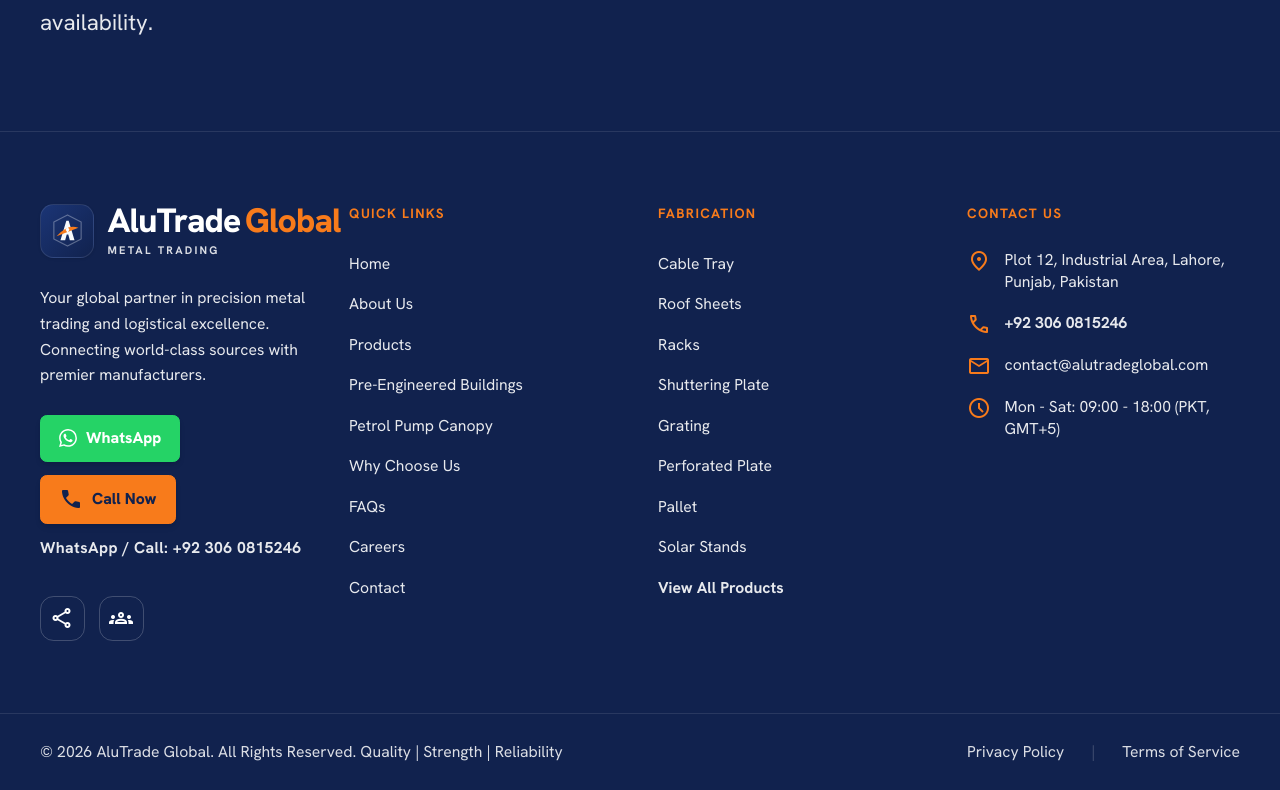
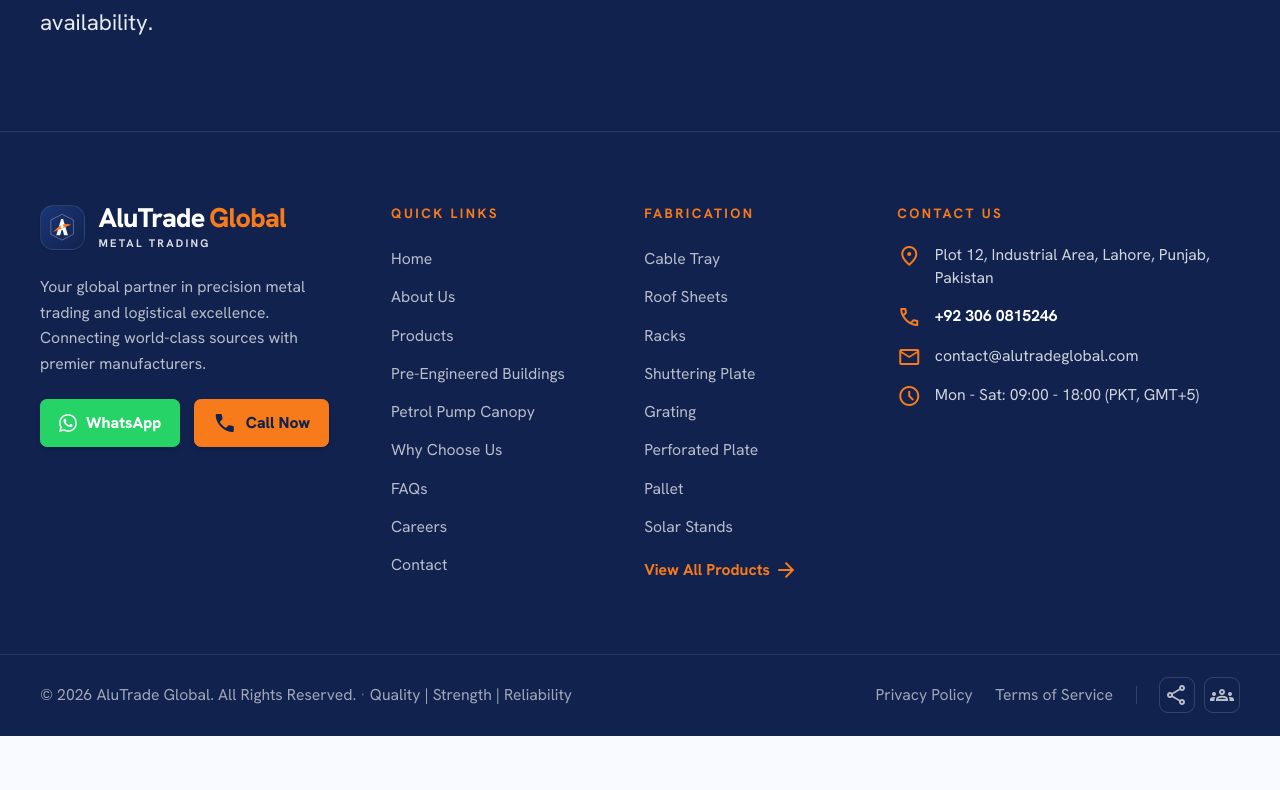
Before and after one commit to AbdulRafayDeveloper/metal-business, a Next.js app: page / in a window 1280 px wide. Shown: the part 8053-8843 px from the top of the page. After the commit the page ends 8789 px from the top, so only its background shows below. Built offline with nearby package versions, Linux system fonts and the light colour scheme; no server answers; a web font is replaced by a local one.

Commit message:
Redesign footer with a cleaner four-column layout

```diff
--- a/src/components/Footer.tsx
+++ b/src/components/Footer.tsx
@@ -6,6 +6,12 @@
 import { Logo } from "@/components/Logo";
 import { ContactActions } from "@/components/ContactActions";
 import { contactNumber, siteConfig } from "@/constants/site";
+
+// Keep the footer column short; the full range lives on the products page.
+const FOOTER_FABRICATION_LIMIT = 8;
+
+const headingClass = "text-xs font-bold uppercase tracking-[0.18em] text-[#F87B1B] mb-5";
+const linkClass = "text-sm text-white/70 hover:text-white transition-colors";
 
 export function Footer() {
   const { t } = useLanguage();
@@ -23,58 +29,55 @@
     // { label: t.nav.requestQuote, href: "/request-a-quote" }, // temporarily hidden (WhatsApp / Call instead)
   ];
 
-  // Keep the footer column short; the full range lives on the products page.
-  const FOOTER_FABRICATION_LIMIT = 8;
   const fabricationLinks = t.productsPage.categories
     .filter((c) => c.group === "fabrication")
     .slice(0, FOOTER_FABRICATION_LIMIT)
     .map((c) => ({ label: c.title, href: `/products#${c.id}` }));
 
-  const linkClass =
-    "text-sm text-white/90 hover:text-[#F87B1B] hover:translate-x-1 transition-all inline-block";
+  const contactRows = [
+    { icon: "location_on", content: <span>{t.contact.info.addressVal}</span> },
+    {
+      icon: "call",
+      content: (
+        <a href={contactNumber.telUrl} dir="ltr" className="font-semibold text-white hover:text-[#F87B1B] transition-colors">
+          {contactNumber.display}
+        </a>
+      ),
+    },
+    {
+      icon: "mail",
+      content: (
+        <a href={`mailto:${siteConfig.contact.email}`} className="hover:text-[#F87B1B] transition-colors break-all">
+          {siteConfig.contact.email}
+        </a>
+      ),
+    },
+    { icon: "schedule", content: <span>{t.contact.info.hoursVal}</span> },
+  ];
+
+  const socialLinks = [
+    { href: "https://linkedin.com", icon: "share", label: "AluTrade Global on LinkedIn" },
+    { href: "https://facebook.com", icon: "groups", label: "AluTrade Global Community" },
+  ];
 
   return (
     <footer
       className="site-footer text-white rounded-none border-t border-white/10"
       style={{ backgroundColor: "#11224E", color: "#ffffff" }}
     >
-      <div className="py-16 px-4 md:px-margin-desktop max-w-container-max mx-auto text-start">
-        <div className="grid grid-cols-1 sm:grid-cols-2 lg:grid-cols-4 gap-12 lg:gap-8">
-          {/* Column 1: Brand Info */}
-          <div className="space-y-6">
-            <Logo variant="footer" size="lg" />
-            <p className="text-sm text-white/90 leading-relaxed max-w-sm">
-              {t.footer.description}
-            </p>
-            <ContactActions variant="onDark" size="sm" showNumber />
-            <div className="pt-2 flex gap-3">
-              <a
-                className="w-10 h-10 border border-white/20 rounded-xl flex items-center justify-center hover:bg-[#F87B1B] hover:text-[#11224E] hover:border-[#F87B1B] transition-all cursor-pointer"
-                href="https://linkedin.com"
-                target="_blank"
-                rel="noopener noreferrer"
-                aria-label="AluTrade Global on LinkedIn"
-              >
-                <span className="material-symbols-outlined text-lg">share</span>
-              </a>
-              <a
-                className="w-10 h-10 border border-white/20 rounded-xl flex items-center justify-center hover:bg-[#F87B1B] hover:text-[#11224E] hover:border-[#F87B1B] transition-all cursor-pointer"
-                href="https://facebook.com"
-                target="_blank"
-                rel="noopener noreferrer"
-                aria-label="AluTrade Global Community"
-              >
-                <span className="material-symbols-outlined text-lg">groups</span>
-              </a>
-            </div>
+      <div className="py-14 md:py-16 px-4 md:px-margin-desktop max-w-container-max mx-auto text-start">
+        <div className="grid grid-cols-2 lg:grid-cols-[1.25fr_0.85fr_0.85fr_1.4fr] gap-x-6 gap-y-10 lg:gap-x-10">
+          {/* Brand */}
+          <div className="col-span-2 lg:col-span-1 space-y-5">
+            <Logo variant="footer" size="md" />
+            <p className="text-sm leading-relaxed text-white/70 max-w-xs">{t.footer.description}</p>
+            <ContactActions variant="onDark" size="sm" />
           </div>
 
-          {/* Column 2: Quick Links */}
+          {/* Quick Links */}
           <div>
-            <h3 className="text-xs font-bold uppercase tracking-widest text-[#F87B1B] mb-6">
-              {t.footer.quickLinks}
-            </h3>
-            <ul className="space-y-3">
+            <h3 className={headingClass}>{t.footer.quickLinks}</h3>
+            <ul className="space-y-2.5">
               {quickLinks.map((item) => (
                 <li key={item.href}>
                   <Link className={linkClass} href={item.href}>
@@ -85,12 +88,10 @@
             </ul>
           </div>
 
-          {/* Column 3: Fabrication */}
+          {/* Fabrication */}
           <div>
-            <h3 className="text-xs font-bold uppercase tracking-widest text-[#F87B1B] mb-6">
-              {t.footer.fabrication}
-            </h3>
-            <ul className="space-y-3">
+            <h3 className={headingClass}>{t.footer.fabrication}</h3>
+            <ul className="space-y-2.5">
               {fabricationLinks.map((item) => (
                 <li key={item.href}>
                   <Link className={linkClass} href={item.href}>
@@ -98,59 +99,73 @@
                   </Link>
                 </li>
               ))}
-              <li>
+              <li className="pt-1">
                 <Link
-                  className={`${linkClass} font-semibold text-[#F87B1B] hover:text-white`}
                   href="/products"
+                  className="inline-flex items-center gap-1 text-sm font-semibold text-[#F87B1B] hover:text-white transition-colors"
                 >
                   {t.homePage.products.viewAll}
+                  <span className="material-symbols-outlined text-base rtl:rotate-180" aria-hidden="true">
+                    arrow_forward
+                  </span>
                 </Link>
               </li>
             </ul>
           </div>
 
-          {/* Column 4: Contact */}
-          <div>
-            <h3 className="text-xs font-bold uppercase tracking-widest text-[#F87B1B] mb-6">
-              {t.footer.contactTitle}
-            </h3>
-            <ul className="space-y-4 text-sm text-white/90">
-              <li className="flex items-start gap-3">
-                <span className="material-symbols-outlined text-[#F87B1B] text-xl">location_on</span>
-                <span>{t.contact.info.addressVal}</span>
-              </li>
-              <li className="flex items-start gap-3">
-                <span className="material-symbols-outlined text-[#F87B1B] text-xl">call</span>
-                <a href={contactNumber.telUrl} dir="ltr" className="hover:text-[#F87B1B] font-semibold">
-                  {contactNumber.display}
-                </a>
-              </li>
-              <li className="flex items-start gap-3">
-                <span className="material-symbols-outlined text-[#F87B1B] text-xl">mail</span>
-                <a href={`mailto:${siteConfig.contact.email}`} className="hover:text-[#F87B1B] break-all">
-                  {siteConfig.contact.email}
-                </a>
-              </li>
-              <li className="flex items-start gap-3">
-                <span className="material-symbols-outlined text-[#F87B1B] text-xl">schedule</span>
-                <span>{t.contact.info.hoursVal}</span>
-              </li>
+          {/* Contact */}
+          <div className="col-span-2 lg:col-span-1">
+            <h3 className={headingClass}>{t.footer.contactTitle}</h3>
+            <ul className="space-y-3.5 text-sm text-white/80">
+              {contactRows.map((row) => (
+                <li key={row.icon} className="flex items-start gap-3">
+                  <span
+                    className="material-symbols-outlined text-[#F87B1B] text-[20px] leading-5 shrink-0"
+                    aria-hidden="true"
+                  >
+                    {row.icon}
+                  </span>
+                  <div className="leading-5">{row.content}</div>
+                </li>
+              ))}
             </ul>
           </div>
         </div>
       </div>
 
-      {/* Footer Bottom Bar */}
-      <div className="border-t border-white/10 py-6 px-4 md:px-margin-desktop max-w-container-max mx-auto flex flex-col md:flex-row justify-between items-center gap-4 text-white/85 text-xs md:text-sm">
-        <span>© 2026 AluTrade Global. All Rights Reserved. {t.footer.tagline}</span>
-        <div className="flex gap-6">
-          <Link className="hover:text-[#F87B1B] transition-colors" href="/privacy-policy">
-            Privacy Policy
-          </Link>
-          <span className="text-white/20">|</span>
-          <Link className="hover:text-[#F87B1B] transition-colors" href="/terms-of-service">
-            Terms of Service
-          </Link>
+      {/* Bottom bar */}
+      <div className="border-t border-white/10">
+        <div className="px-4 md:px-margin-desktop max-w-container-max mx-auto py-5 flex flex-col lg:flex-row items-center justify-between gap-4 text-xs md:text-sm text-white/60">
+          <p className="text-center lg:text-start">
+            © 2026 AluTrade Global. All Rights Reserved.
+            <span className="hidden lg:inline text-white/30"> · </span>
+            <span className="hidden lg:inline">{t.footer.tagline}</span>
+          </p>
+          <div className="flex items-center gap-5">
+            <Link className="whitespace-nowrap hover:text-white transition-colors" href="/privacy-policy">
+              Privacy Policy
+            </Link>
+            <Link className="whitespace-nowrap hover:text-white transition-colors" href="/terms-of-service">
+              Terms of Service
+            </Link>
+            <span className="h-4 w-px bg-white/15" aria-hidden="true" />
+            <div className="flex items-center gap-2">
+              {socialLinks.map((social) => (
+                <a
+                  key={social.href}
+                  href={social.href}
+                  target="_blank"
+                  rel="noopener noreferrer"
+                  aria-label={social.label}
+                  className="w-8 h-8 rounded-lg border border-white/15 flex items-center justify-center text-white/70 hover:text-[#11224E] hover:bg-[#F87B1B] hover:border-[#F87B1B] transition-colors"
+                >
+                  <span className="material-symbols-outlined text-base" aria-hidden="true">
+                    {social.icon}
+                  </span>
+                </a>
+              ))}
+            </div>
+          </div>
         </div>
       </div>
     </footer>
```
